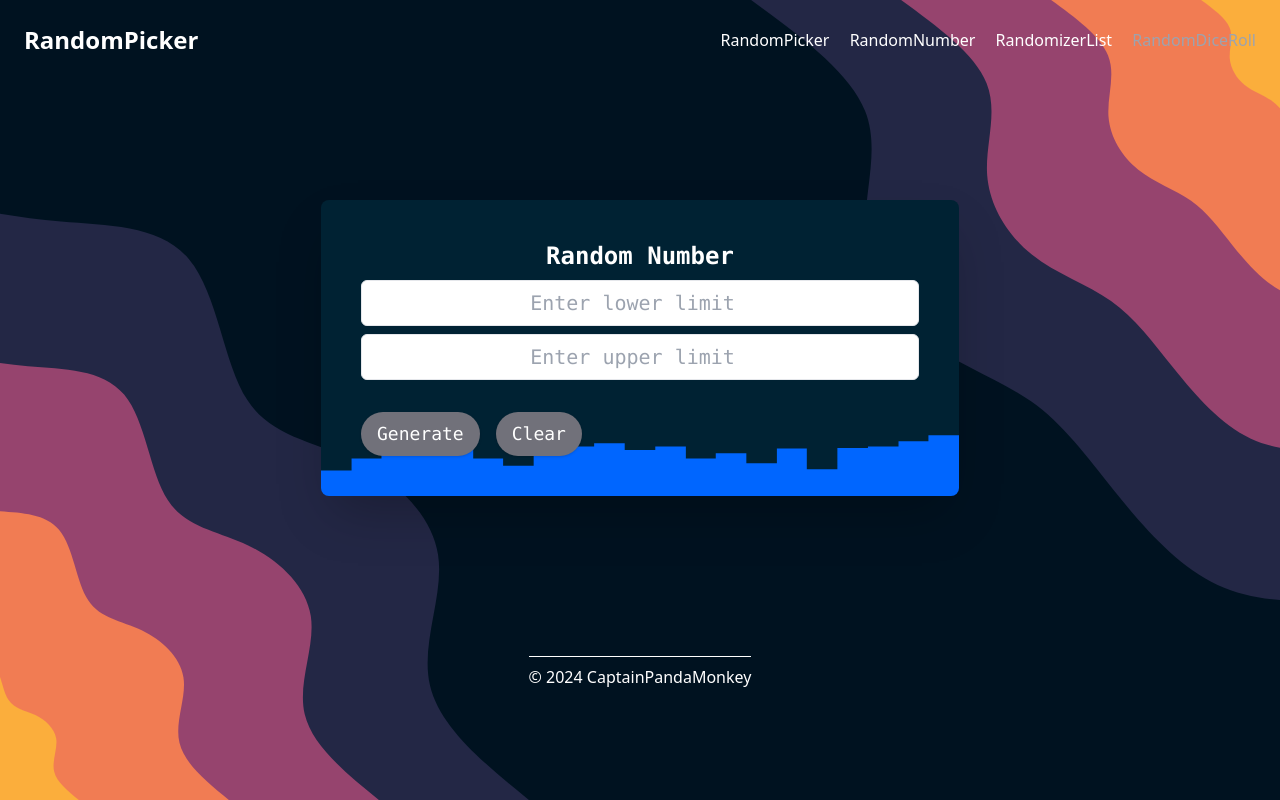
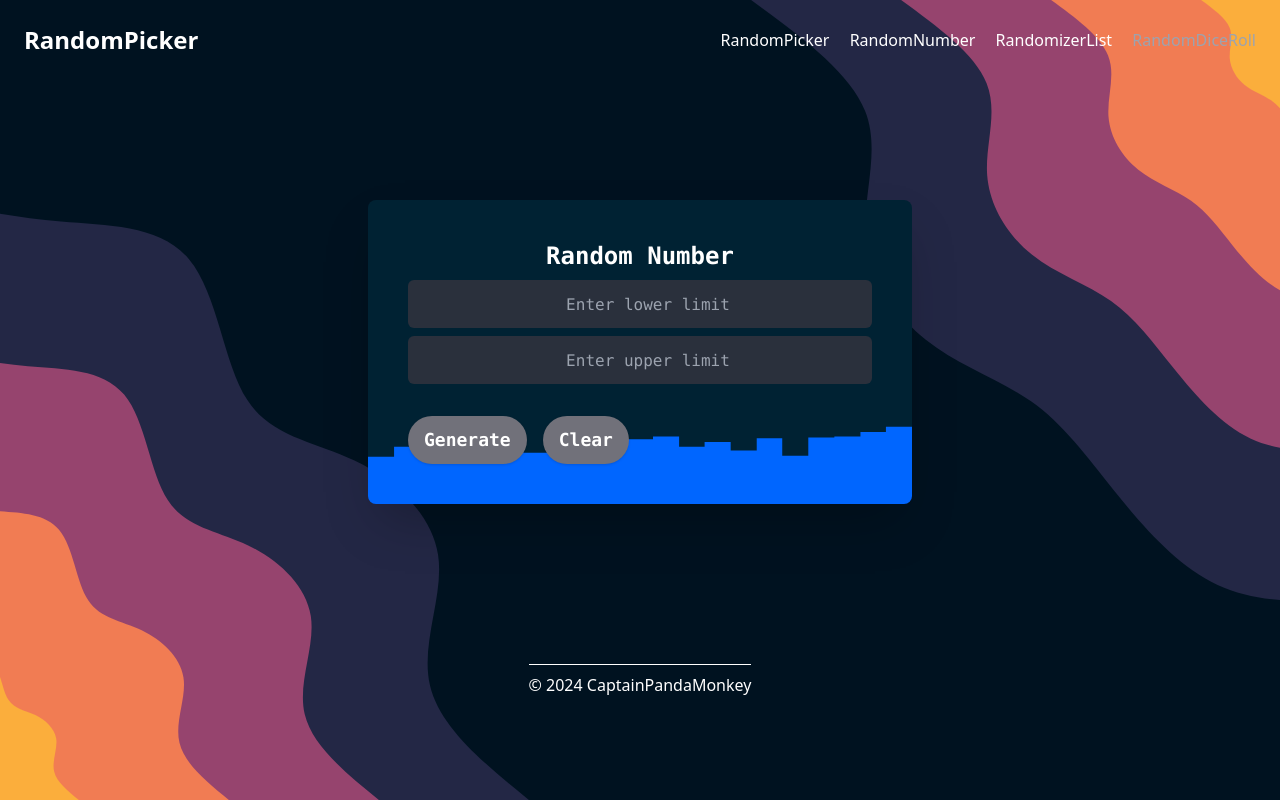
Before and after one commit to CaptainPandaMonkey5/RandomPicker, a website: page randnum.html in a window 1280 px wide. Drawn offline with nearby package versions, Linux system fonts and the light colour scheme.

Commit message:
updated ui

```diff
--- a/randnum.html
+++ b/randnum.html
@@ -1,5 +1,5 @@
 <!doctype html>
-<html lang="en">
+<html lang="en" data-theme="dim" class="bg-wave-svg">
   <head>
     <meta charset="UTF-8" />
     <meta name="viewport" content="width=device-width, initial-scale=1.0" />
@@ -7,6 +7,11 @@
     <link rel="icon" type="image/x-icon" href="assets/Commission-3.png" />
     <!-- <link href="styles.css" rel="stylesheet"> -->
     <script src="//unpkg.com/alpinejs" defer></script>
+    <link
+      href="https://cdn.jsdelivr.net/npm/daisyui@4.12.10/dist/full.min.css"
+      rel="stylesheet"
+      type="text/css"
+    />
     <script src="https://cdn.tailwindcss.com"></script>
     <script src="script2.js"></script>
     <style>
@@ -27,9 +32,17 @@
           background-size: cover;
         }
       }
+      /* remove the buttons for number type input */
+      @layer base {
+        input[type="number"]::-webkit-inner-spin-button,
+        input[type="number"]::-webkit-outer-spin-button {
+          -webkit-appearance: none;
+          margin: 0;
+        }
+      }
     </style>
   </head>
-  <body class="bg-wave-svg bg-cover text-white">
+  <body class="text-white">
     <div
       x-data="{ open: false }"
       class="mx-auto flex w-full max-w-full flex-col items-center justify-between px-4 py-4 lg:flex-row"
@@ -75,24 +88,24 @@
                 type="number"
                 id="lowerLimit"
                 placeholder="Enter lower limit"
-                class="mb-2 w-64 rounded-md border p-2 px-2 pl-2 text-center text-black focus:outline-none md:w-full"
+                class="input mb-2 w-64 rounded-md border border-none p-2 px-2 pl-2 text-center text-white focus:outline-none md:w-full"
               />
               <input
                 type="number"
                 id="upperLimit"
                 placeholder="Enter upper limit"
-                class="mb-2 w-64 rounded-md border p-2 px-2 pl-2 text-center text-black focus:outline-none md:w-full"
+                class="input mb-2 w-64 rounded-md border border-none p-2 px-2 pl-2 text-center text-white focus:outline-none md:w-full"
               />
               <div id="result" class="mt-4 text-lg font-bold"></div>
               <button
                 id="generateButton"
-                class="rounded-full bg-zinc-500 px-4 py-2 text-lg shadow hover:bg-zinc-300 hover:shadow-lg hover:shadow-zinc-600"
+                class="btn rounded-full border-none bg-zinc-500 px-4 py-2 text-lg text-white shadow hover:bg-zinc-300 hover:shadow-lg hover:shadow-zinc-600"
               >
                 Generate
               </button>
               <button
                 id="clearButton"
-                class="ml-1 mt-2 rounded-full bg-zinc-500 px-4 py-2 text-lg shadow hover:bg-zinc-300 hover:shadow-lg hover:shadow-zinc-600"
+                class="btn ml-1 mt-2 rounded-full border-none bg-zinc-500 px-4 py-2 text-lg text-white shadow hover:bg-zinc-300 hover:shadow-lg hover:shadow-zinc-600"
               >
                 Clear
               </button>
```
Also changed, not shown: randlist.html (+11 -6 lines).
